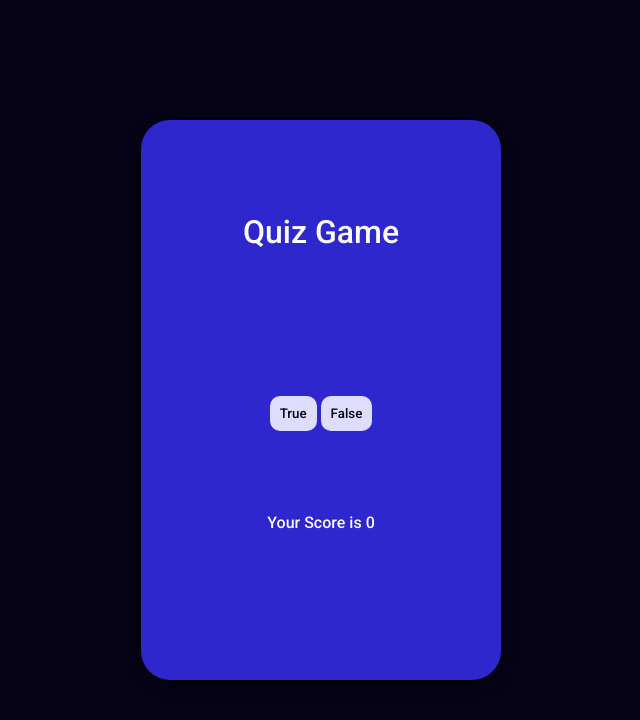
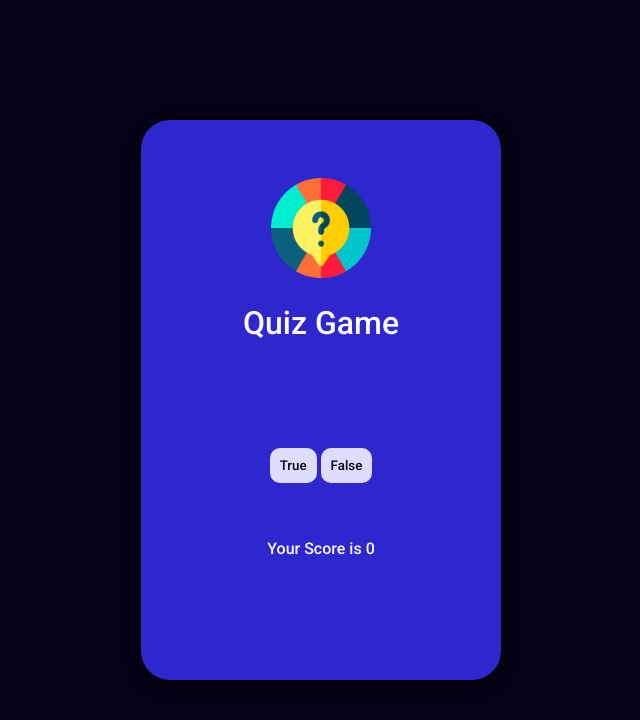
Before and after one commit to jozzzof/Quiz-App, a plain HTML site: page index.html in a window 1280 px wide. Shown: the whole page, without its empty margins (319-959 px from the left). Drawn offline with Linux system fonts and the light colour scheme; no server answers.

Commit message:
Updates: -Added site icon -Added icon to the quiz container

```diff
--- a/index.html
+++ b/index.html
@@ -4,11 +4,15 @@
     <meta charset="UTF-8" />
     <meta name="viewport" content="width=device-width, initial-scale=1.0" />
     <link rel="stylesheet" href="style.css" />
+    <link rel="icon" href="assets/quiz-icon.png" />
     <title>Quiz Game</title>
   </head>
   <body>
     <div class="quiz-container">
-      <h1>Quiz Game</h1>
+      <div>
+        <img src="assets/quiz-icon.png" alt="quiz-icon" id="quiz-icon" />
+        <h1>Quiz Game</h1>
+      </div>
       <div class="question-category" id="question-category"></div>
       <div class="question-text" id="question-text"></div>
       <div id="button-container">
--- a/style.css
+++ b/style.css
@@ -33,6 +33,10 @@ body {
   text-align: center;
 }
 
+#quiz-icon {
+  width: 100px;
+}
+
 .buttons {
   background-color: #dedcff;
   color: #050315;
```
Also changed, not shown: assets/quiz-icon.png (added), 1 other file.
